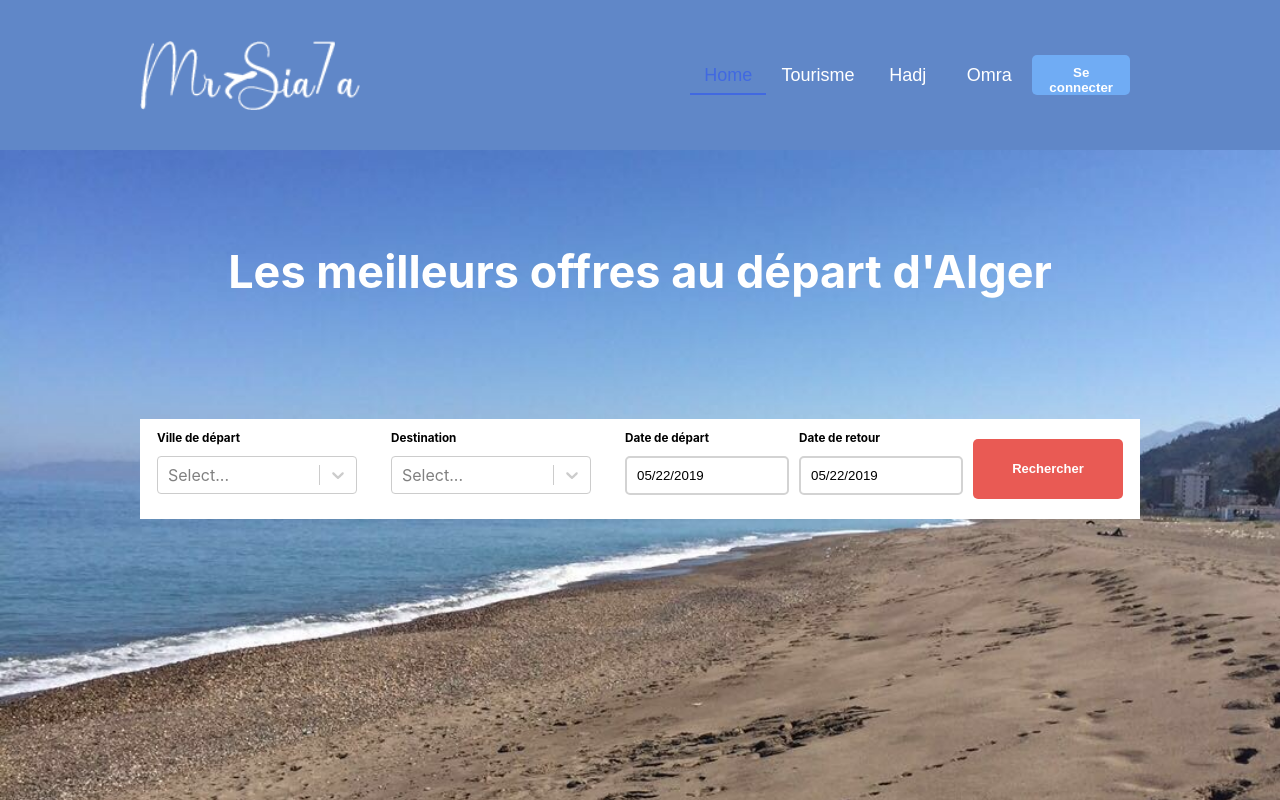
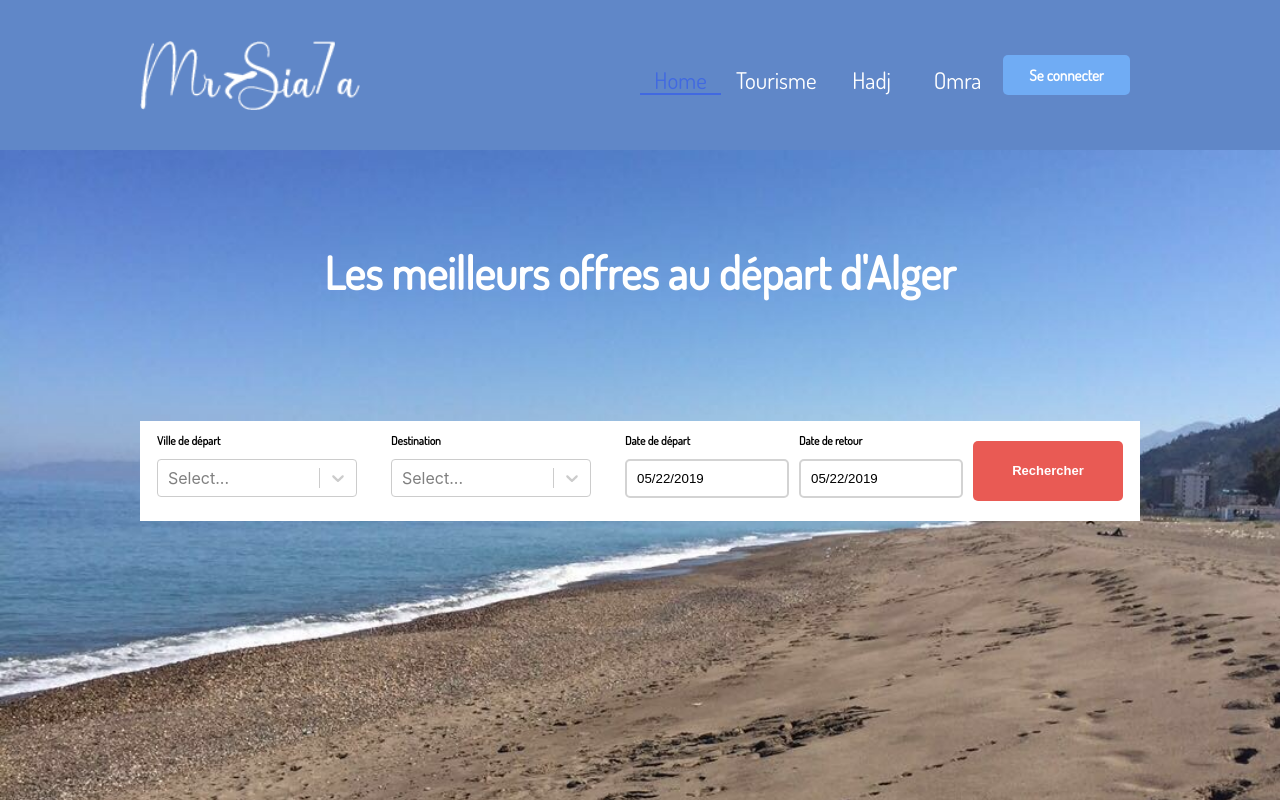
Before and after one commit to amirAllTheWay/booking-dz, a React (Create React App) app: page /tourismPage in a window 1280 px wide. Shown: the top 800 px of the page. Built offline with nearby package versions, Linux system fonts and the light colour scheme.

Commit message:
feat: change font family

```diff
--- a/src/CitySearch/CitySearch.css
+++ b/src/CitySearch/CitySearch.css
@@ -10,4 +10,6 @@
     font-size: x-small;
     width: fit-content;
     color: black;
+    font-weight: bolder;
+    font-family: 'Dosis', sans-serif;
 }
--- a/src/DateSearch/DateSearch.css
+++ b/src/DateSearch/DateSearch.css
@@ -20,4 +20,6 @@
     font-size: x-small;
     width: fit-content;
     color: black;
+    font-family: 'Dosis', sans-serif;
+
 }
--- a/src/Offers/Offer.css
+++ b/src/Offers/Offer.css
@@ -1,9 +1,14 @@
 .Offer {
     height: 100%;
     width: 220px;
-    font-size: larger;
+    padding-right: 10px;
+    display: flex;
+    justify-content: center;
+    font-family: 'Dosis', sans-serif;
+    font-size: large;
+    align-content: center;
+    background-color: #61dafb;
 
-    padding-right: 10px;
 }
 
 .OfferClicked {
@@ -30,3 +35,7 @@
     background-color: rgb(233, 90, 84);
     color: black;
 }
+
+.OfferText{
+
+}
--- a/src/Offers/Offer.js
+++ b/src/Offers/Offer.js
@@ -2,6 +2,7 @@ import {Component} from "react";
 import React from "react";
 
 import './Offers.css';
+import './Offer.css';
 
 class Offer extends Component {
 
--- a/src/Toolbar/Toolbar.css
+++ b/src/Toolbar/Toolbar.css
@@ -2,11 +2,11 @@
     display: flex;
     height: 150px;
     width: 1000px;
-    font-size: xx-large;
     display: flex;
     flex-direction: row;
     justify-content: space-between;
     align-items: center;
+    font-family: 'Dosis', sans-serif;
 }
 
 
@@ -29,14 +29,14 @@
 .ToolbarLeft{
     display: flex;
     flex-direction: row;
-    width: 450px;
+    width: 500px;
 }
 
 .LoginButton{
     display: flex;
     flex-direction: row;
     height: 40px;
-    width: 130px;
+    width: 160px;
     padding: 10px;
     margin-right: 10px;
     border: 1px;
@@ -46,6 +46,8 @@
     font-weight: bold;
     text-align: center;
     display: inline-block;
+    font-size: 15px;
+    font-family: 'Dosis', sans-serif;
 }
 
 .HadjButton{
@@ -58,10 +60,11 @@
     border: 1px;
     background-color: Transparent;
     color: white;
-    font-size: large;
+    font-size: 23px;
     font-weight: normal;
     text-align: center;
     display: inline-block;
+    font-family: 'Dosis', sans-serif;
 }
 
 .ButtonClicked{
--- a/src/TourismFilterPage/TourismFilterPage.css
+++ b/src/TourismFilterPage/TourismFilterPage.css
@@ -16,6 +16,7 @@
 
 .TourismFilterPageMessage{
     font-size: 45px;
+    font-family: 'Dosis', sans-serif;
 }
 
 .TourismFilterContainer{
```
